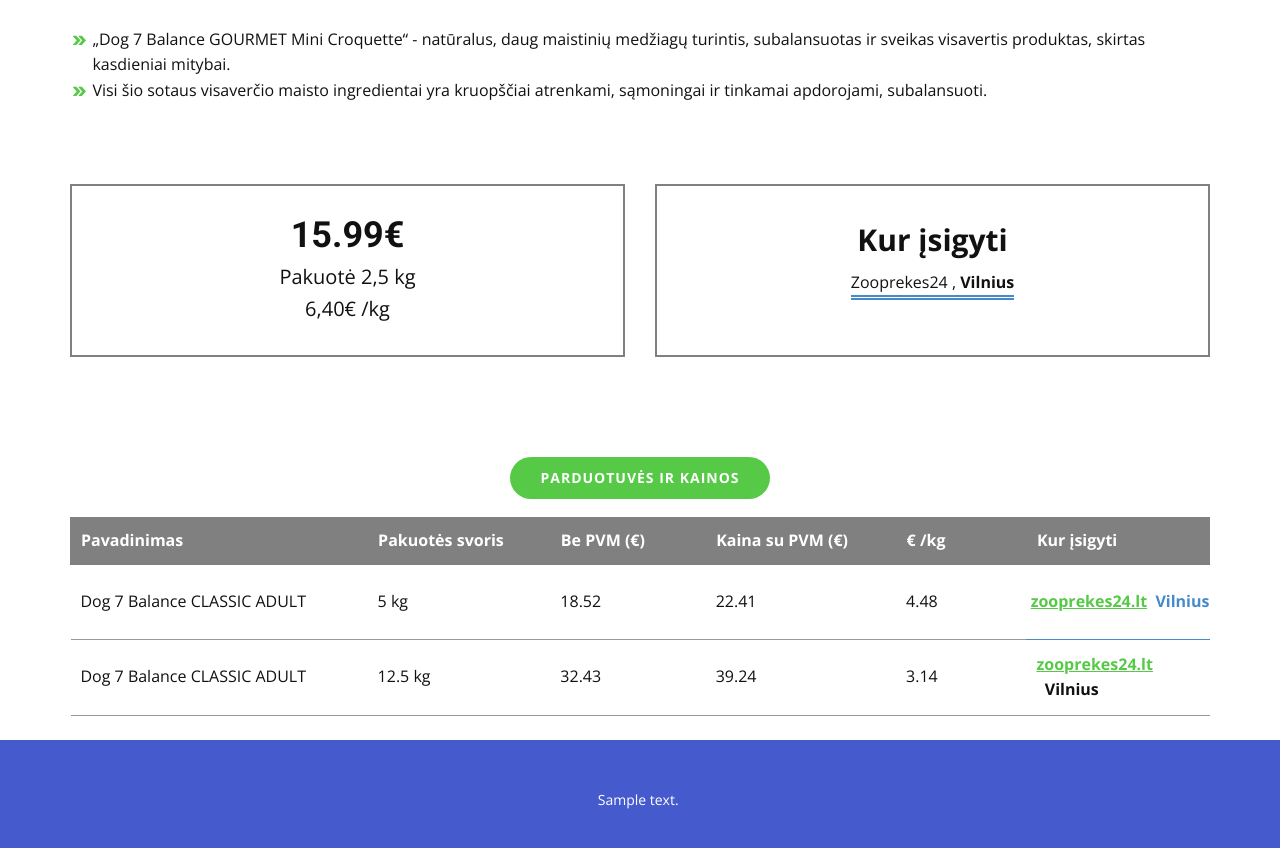
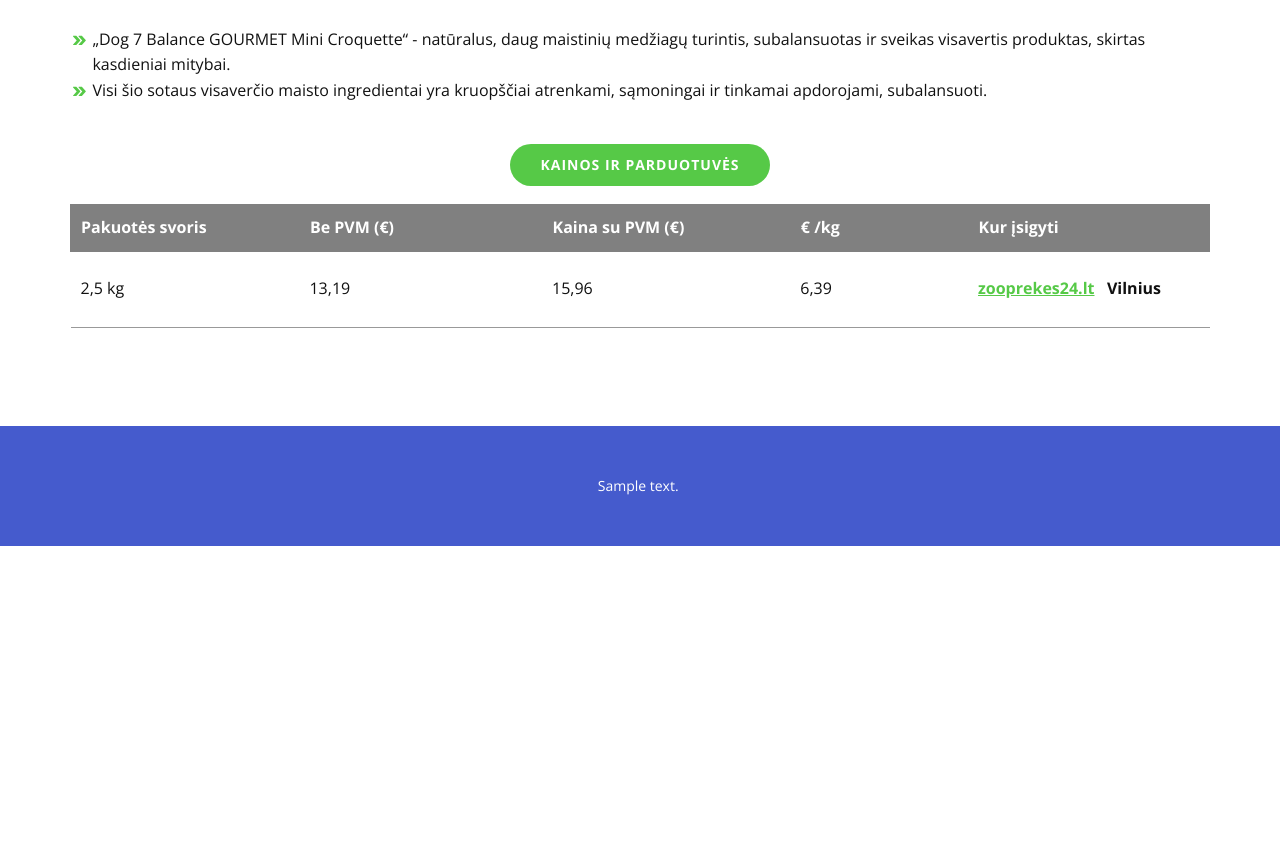
Before and after one commit to Wladwin/biolinija-prod, a plain HTML site: page mini-kroketas.html in a window 1280 px wide. Shown: the part 2243-3091 px from the top of the page. After the commit the page ends 2789 px from the top, so only its background shows below. Drawn offline with nearby package versions, Linux system fonts and the light colour scheme.

Commit message:
+ tablica cen izmenenija

```diff
--- a/classic-adult.css
+++ b/classic-adult.css
@@ -536,7 +536,7 @@
     min-height: 261px;
   }
 }.u-section-6 .u-sheet-1 {
-  min-height: 238px;
+  min-height: 302px;
 }
 
 .u-section-6 .u-btn-1 {
@@ -550,8 +550,8 @@
 }
 
 .u-section-6 .u-table-1 {
-  margin-top: 20px;
-  margin-bottom: 20px;
+  margin-top: 18px;
+  margin-bottom: 24px;
 }
 
 .u-section-6 .u-table-entity-1 {
@@ -563,14 +563,7 @@
   background-image: none;
 }
 
-.u-section-6 .u-table-cell-12 {
-  border-style: none none solid;
-  padding: 0;
-}
-
 .u-section-6 .u-btn-2 {
-  font-weight: 700;
-  text-decoration: underline !important;
   padding: 0;
 }
 
--- a/mini-kroketas.css
+++ b/mini-kroketas.css
@@ -475,106 +475,10 @@
     min-height: 261px;
   }
 }.u-section-6 .u-sheet-1 {
-  min-height: 313px;
-}
-
-.u-section-6 .u-layout-wrap-1 {
-  margin-top: 60px;
-  margin-bottom: 60px;
-}
-
-.u-section-6 .u-layout-cell-1 {
-  min-height: 199px;
-}
-
-.u-section-6 .u-container-layout-1 {
-  padding: 30px;
-}
-
-.u-section-6 .u-text-1 {
-  font-weight: 700;
-  margin: 0;
-}
-
-.u-section-6 .u-text-2 {
-  font-size: 1.25rem;
-  margin: 6px 0 0;
-}
-
-.u-section-6 .u-layout-cell-2 {
-  min-height: 199px;
-}
-
-.u-section-6 .u-container-layout-2 {
-  padding: 30px;
-}
-
-.u-section-6 .u-text-3 {
-  font-size: 1.875rem;
-  font-weight: normal;
-  text-transform: none;
-  margin: 0;
+  min-height: 302px;
 }
 
 .u-section-6 .u-btn-1 {
-  border-style: none none double;
-  margin: 6px auto 0;
-  padding: 0;
-}
-
-@media (max-width: 1199px) {
-  .u-section-6 .u-sheet-1 {
-    min-height: 378px;
-  }
-
-  .u-section-6 .u-layout-cell-1 {
-    min-height: 164px;
-  }
-
-  .u-section-6 .u-layout-cell-2 {
-    min-height: 164px;
-  }
-}
-
-@media (max-width: 991px) {
-  .u-section-6 .u-sheet-1 {
-    min-height: 290px;
-  }
-
-  .u-section-6 .u-layout-cell-1 {
-    min-height: 100px;
-  }
-
-  .u-section-6 .u-layout-cell-2 {
-    min-height: 100px;
-  }
-}
-
-@media (max-width: 767px) {
-  .u-section-6 .u-sheet-1 {
-    min-height: 218px;
-  }
-
-  .u-section-6 .u-container-layout-1 {
-    padding-left: 10px;
-    padding-right: 10px;
-  }
-
-  .u-section-6 .u-container-layout-2 {
-    padding-left: 10px;
-    padding-right: 10px;
-  }
-}
-
-@media (max-width: 575px) {
-  .u-section-6 .u-sheet-1 {
-    min-height: 137px;
-  }
-}.u-section-7 .u-sheet-1 {
-  min-height: 302px;
-}
-
-.u-section-7 .u-btn-1 {
   border-style: none;
   font-weight: 700;
   text-transform: uppercase;
@@ -584,31 +488,20 @@
   margin: 20px auto 0;
 }
 
-.u-section-7 .u-table-1 {
+.u-section-6 .u-table-1 {
   margin-top: 18px;
   margin-bottom: 24px;
 }
 
-.u-section-7 .u-table-entity-1 {
+.u-section-6 .u-table-entity-1 {
   min-height: 100px;
 }
 
-.u-section-7 .u-table-header-1 {
+.u-section-6 .u-table-header-1 {
   font-weight: 700;
   background-image: none;
 }
 
-.u-section-7 .u-table-cell-12 {
-  border-style: none none solid;
+.u-section-6 .u-btn-2 {
   padding: 0;
 }
-
-.u-section-7 .u-btn-2 {
-  font-weight: 700;
-  text-decoration: underline !important;
-  padding: 0;
-}
-
-.u-section-7 .u-btn-3 {
-  padding: 0;
-}
--- a/mini-kroketas.html
+++ b/mini-kroketas.html
@@ -13,7 +13,6 @@
     <script class="u-script" type="text/javascript" src="nicepage.js" defer=""></script>
     <meta name="generator" content="Nicepage 3.5.3, nicepage.com">
     <link id="u-theme-google-font" rel="stylesheet" href="https://fonts.googleapis.com/css?family=Roboto:100,100i,300,300i,400,400i,500,500i,700,700i,900,900i|Open+Sans:300,300i,400,400i,600,600i,700,700i,800,800i">
-
 
 
 
@@ -335,47 +334,20 @@
         </ul>
       </div>
     </section>
-    <section class="u-align-center u-clearfix u-section-6" id="sec-f36a">
+    <section class="u-align-center u-clearfix u-section-6" id="sec-80f8">
       <div class="u-clearfix u-sheet u-sheet-1">
-        <div class="u-clearfix u-expanded-width u-gutter-30 u-layout-wrap u-layout-wrap-1">
-          <div class="u-gutter-0 u-layout">
-            <div class="u-layout-row">
-              <div class="u-align-center u-container-style u-layout-cell u-size-30 u-layout-cell-1">
-                <div class="u-border-2 u-border-grey-50 u-container-layout u-container-layout-1">
-                  <h2 class="u-text u-text-1">15.99€</h2>
-                  <p class="u-text u-text-2">Pakuotė 2,5 kg<br>6,40€ /kg
-                  </p>
-                </div>
-              </div>
-              <div class="u-align-center u-container-style u-layout-cell u-size-30 u-layout-cell-2">
-                <div class="u-border-2 u-border-grey-50 u-container-layout u-container-layout-2">
-                  <p class="u-text u-text-3"><b>Kur įsigyti</b>
-                  </p>
-                  <a href="#" class="u-active-none u-border-5 u-border-active-palette-2-dark-1 u-border-hover-black u-border-palette-1-base u-btn u-button-style u-hover-none u-none u-text-body-color u-btn-1">Zooprekes24 , <b>Vilnius</b>
-                  </a>
-                </div>
-              </div>
-            </div>
-          </div>
-        </div>
-      </div>
-    </section>
-    <section class="u-align-center u-clearfix u-section-7" id="sec-80f8">
-      <div class="u-clearfix u-sheet u-sheet-1">
-        <a href="#" class="u-btn u-btn-round u-button-style u-custom-color-2 u-hover-custom-color-3 u-radius-50 u-btn-1">Parduotuvės ir kainos</a>
+        <a href="#" class="u-btn u-btn-round u-button-style u-custom-color-2 u-hover-custom-color-3 u-radius-50 u-btn-1">KAINOS IR Parduotuvės</a>
         <div class="u-expanded-width u-table u-table-responsive u-table-1">
           <table class="u-table-entity u-table-entity-1">
             <colgroup>
-              <col width="26.2%">
-              <col width="16.1%">
-              <col width="13.7%">
-              <col width="16.8%">
-              <col width="11.5%">
-              <col width="15.7%">
+              <col width="20.1%">
+              <col width="21.3%">
+              <col width="21.8%">
+              <col width="15.6%">
+              <col width="21.200000000000006%">
             </colgroup>
             <thead class="u-grey-50 u-table-header u-table-header-1">
               <tr style="height: 39px;">
-                <th class="u-border-1 u-border-grey-50 u-table-cell">Pavadinimas</th>
                 <th class="u-border-1 u-border-grey-50 u-table-cell">Pakuotės svoris</th>
                 <th class="u-border-1 u-border-grey-50 u-table-cell">Be PVM (€)</th>
                 <th class="u-border-1 u-border-grey-50 u-table-cell">Kaina su PVM (€)</th>
@@ -384,25 +356,16 @@
               </tr>
             </thead>
             <tbody class="u-table-body">
-              <tr style="height: 75px;">
-                <td class="u-border-1 u-border-grey-40 u-border-no-left u-border-no-right u-table-cell">Dog 7 Balance CLASSIC ADULT</td>
-                <td class="u-border-1 u-border-grey-40 u-border-no-left u-border-no-right u-table-cell">5 kg</td>
-                <td class="u-border-1 u-border-grey-40 u-border-no-left u-border-no-right u-table-cell">18.52&nbsp;</td>
-                <td class="u-border-1 u-border-grey-40 u-border-no-left u-border-no-right u-table-cell">22.41<br>
+              <tr style="height: 76px;">
+                <td class="u-border-1 u-border-grey-40 u-border-no-left u-border-no-right u-table-cell">2,5 kg</td>
+                <td class="u-border-1 u-border-grey-40 u-border-no-left u-border-no-right u-table-cell">13,19<br>
                 </td>
-                <td class="u-border-1 u-border-grey-40 u-border-no-left u-border-no-right u-table-cell">4.48</td>
-                <td class="u-border-1 u-border-active-palette-2-base u-border-hover-palette-1-base u-border-no-left u-border-no-right u-btn-rectangle u-none u-table-cell u-text-palette-1-base u-table-cell-12">&nbsp;<a href="https://zooprekes24.lt/" class="u-active-none u-border-none u-btn u-button-link u-button-style u-hover-none u-none u-text-custom-color-2 u-btn-2" target="_blank">zooprekes24.lt</a>&nbsp;&nbsp;<b>Vilnius</b>
+                <td class="u-border-1 u-border-grey-40 u-border-no-left u-border-no-right u-table-cell">15,96<br>
                 </td>
-              </tr>
-              <tr style="height: 76px;">
-                <td class="u-border-1 u-border-grey-40 u-border-no-left u-border-no-right u-table-cell">Dog 7 Balance CLASSIC ADULT</td>
-                <td class="u-border-1 u-border-grey-40 u-border-no-left u-border-no-right u-table-cell">12.5 kg</td>
-                <td class="u-border-1 u-border-grey-40 u-border-no-left u-border-no-right u-table-cell">32.43</td>
-                <td class="u-border-1 u-border-grey-40 u-border-no-left u-border-no-right u-table-cell">39.24</td>
-                <td class="u-border-1 u-border-grey-40 u-border-no-left u-border-no-right u-table-cell">3.14<br>
+                <td class="u-border-1 u-border-grey-40 u-border-no-left u-border-no-right u-table-cell">6,39<br>
                 </td>
                 <td class="u-border-1 u-border-grey-40 u-border-no-left u-border-no-right u-table-cell"><b>
-                    <a href="https://zooprekes24.lt/" target="_blank" class="u-active-none u-border-none u-btn u-button-link u-button-style u-hover-none u-none u-text-custom-color-2 u-btn-3"><u>zooprekes24.lt</u>
+                    <a href="https://zooprekes24.lt/" target="_blank" class="u-active-none u-border-none u-btn u-button-link u-button-style u-hover-none u-none u-text-custom-color-2 u-text-hover-custom-color-3 u-btn-2"><u>zooprekes24.lt</u>
                     </a>&nbsp;&nbsp;Vilnius</b>
                 </td>
               </tr>
```
Also changed, not shown: classic-adult.html (+16 -19 lines), sausas-maistas-sunims.html (+2 -2 lines).
